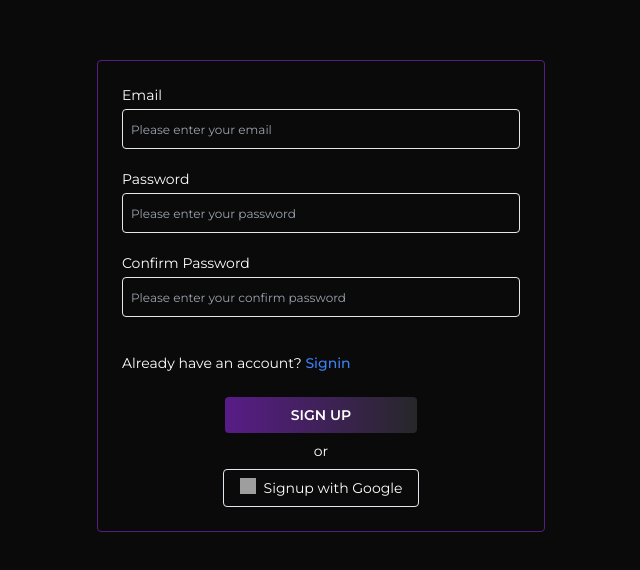
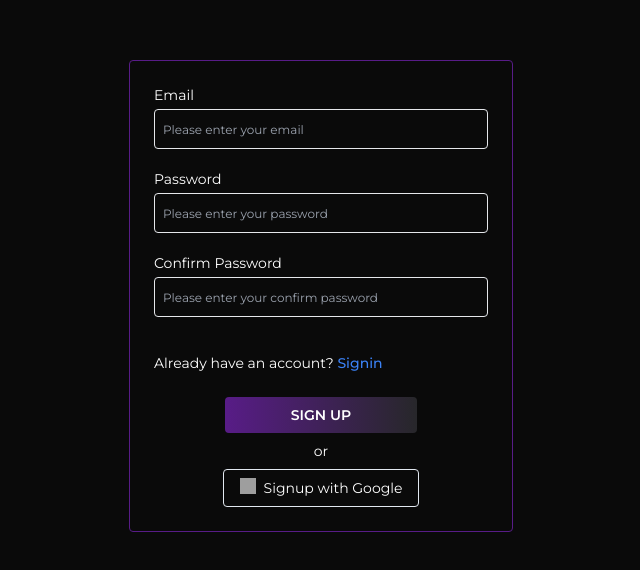
Before and after one commit to amartripathi0/Bi-Gaze, a React (Vite) app in the folder web_frontend/: page /examinee/signup in a window 1280 px wide. Shown: the part 104-674 px from the top of the page, without its empty margins (319-959 px from the left). Built offline with nearby package versions, Linux system fonts and the light colour scheme; no server answers; grey boxes are pictures that could not be loaded.

Commit message:
add firebase auth in signup

```diff
--- a/web_frontend/src/components/shared/form/Signup.tsx
+++ b/web_frontend/src/components/shared/form/Signup.tsx
@@ -3,7 +3,7 @@ import { SignupFormData, UserSignupSchema } from "@/types";
 import FormField from "./FormField";
 import { zodResolver } from "@hookform/resolvers/zod";
 import PurpleBorderContainer from "@/components/quiz/containers/PurpleBorderContainer";
-import { Link } from "react-router-dom";
+import { Link, useNavigate } from "react-router-dom";
 import PurpleZincButton from "../buttons/PurpleZincButton";
 import {
   createUserWithEmailAndPassword,
@@ -16,6 +16,7 @@ import { auth } from "../../../firebase";
 const provider = new GoogleAuthProvider();
 
 function SignupForm({ userType }: { userType: string }) {
+  const navigate = useNavigate();
   const {
     register,
     handleSubmit,
@@ -30,6 +31,10 @@ function SignupForm({ userType }: { userType: string }) {
         password
       );
       await updateProfile(userCredential.user, { displayName: userType });
+
+      if (userCredential.user) {
+        navigate("/examinee");
+      }
     } catch (error) {
       console.error("Error signing up:", error);
     }
@@ -39,6 +44,10 @@ function SignupForm({ userType }: { userType: string }) {
     try {
       const userCredential = await signInWithPopup(auth, provider);
       await updateProfile(userCredential.user, { displayName: userType });
+
+      if (userCredential.user) {
+        navigate("/examinee");
+      }
     } catch (error) {
       console.error("Error during Google sign-in:", error);
     }
@@ -49,7 +58,7 @@ function SignupForm({ userType }: { userType: string }) {
       onSubmit={handleSubmit(onSubmit)}
       className="flex justify-center items-center h-screen"
     >
-      <PurpleBorderContainer additionalStyles="flex-col gap-2 flex p-6 w-1/2 max-w-md">
+      <PurpleBorderContainer additionalStyles="flex-col gap-2 flex p-6 w-1/2 max-w-sm">
         <FormField
           type="email"
           placeholder="Email"
```
